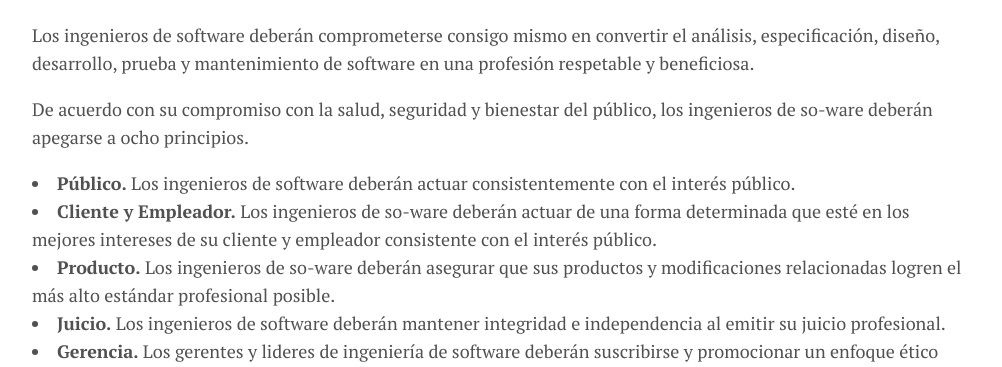
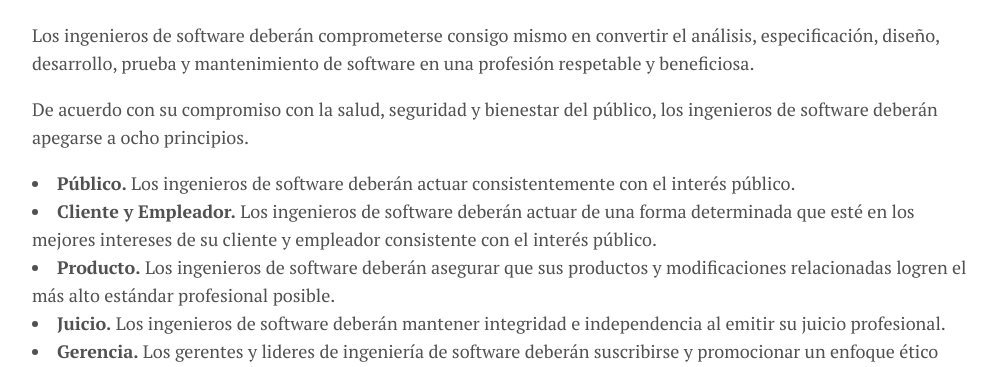
Before and after one commit to CesarFCL/CesarCarrion, a Jekyll site: the page built from menu/IntSof.md, in a window 1280 px wide and 900 px high, scrolled down 11045 px. Shown: the part 163-530 px from the top of the window, without its empty margins (138-1140 px from the left). Built offline with Jekyll 4.4.1, drawn with Linux system fonts in a browser that asks for light colours; some of the changed text lies outside the part shown.

Commit message:
Modificación 2.5.9
Modificación 2.5.9

```diff
--- a/menu/IntSof.md
+++ b/menu/IntSof.md
@@ -282,7 +282,7 @@ Con independencia del área, tamaño o complejidad del proyecto, cualquier proye
 &rarr;Como realizar el paso del diseño al lenguaje de programación.<br>
 &rarr;Como ha de realizarse la prueba.<br>
 &rarr; Se escriben y documentan los programas.<br>
-&rarr; Y se prueba el so-ware construido.<br>
+&rarr; Y se prueba el software construido.<br>
 
 <strong>Mantenimiento</strong><br>
 
@@ -326,13 +326,13 @@ Existen áreas donde los estándares de comportamiento aceptable no están acota
 
 Los ingenieros de software deberán comprometerse consigo mismo en convertir el análisis, especificación, diseño, desarrollo, prueba y mantenimiento de software en una profesión respetable y beneficiosa.
 
-De acuerdo con su compromiso con la salud, seguridad y bienestar del público, los ingenieros de so-ware deberán apegarse a ocho principios.
+De acuerdo con su compromiso con la salud, seguridad y bienestar del público, los ingenieros de software deberán apegarse a ocho principios.
 
 <li type="disc"><strong>Público.</strong> Los ingenieros de software deberán actuar consistentemente con el interés público.</li>
 
-<li type="disc"><strong>Cliente y Empleador.</strong> Los ingenieros de so-ware deberán actuar de una forma determinada que esté en los mejores intereses de su cliente y empleador consistente con el interés público.</li>
+<li type="disc"><strong>Cliente y Empleador.</strong> Los ingenieros de software deberán actuar de una forma determinada que esté en los mejores intereses de su cliente y empleador consistente con el interés público.</li>
 
-<li type="disc"><strong>Producto.</strong> Los ingenieros de so-ware deberán asegurar que sus productos y modificaciones relacionadas logren el más alto estándar profesional posible.</li>
+<li type="disc"><strong>Producto.</strong> Los ingenieros de software deberán asegurar que sus productos y modificaciones relacionadas logren el más alto estándar profesional posible.</li>
 
 <li type="disc"><strong>Juicio.</strong> Los ingenieros de software deberán mantener integridad e independencia al emitir su juicio profesional.</li>
 
```
